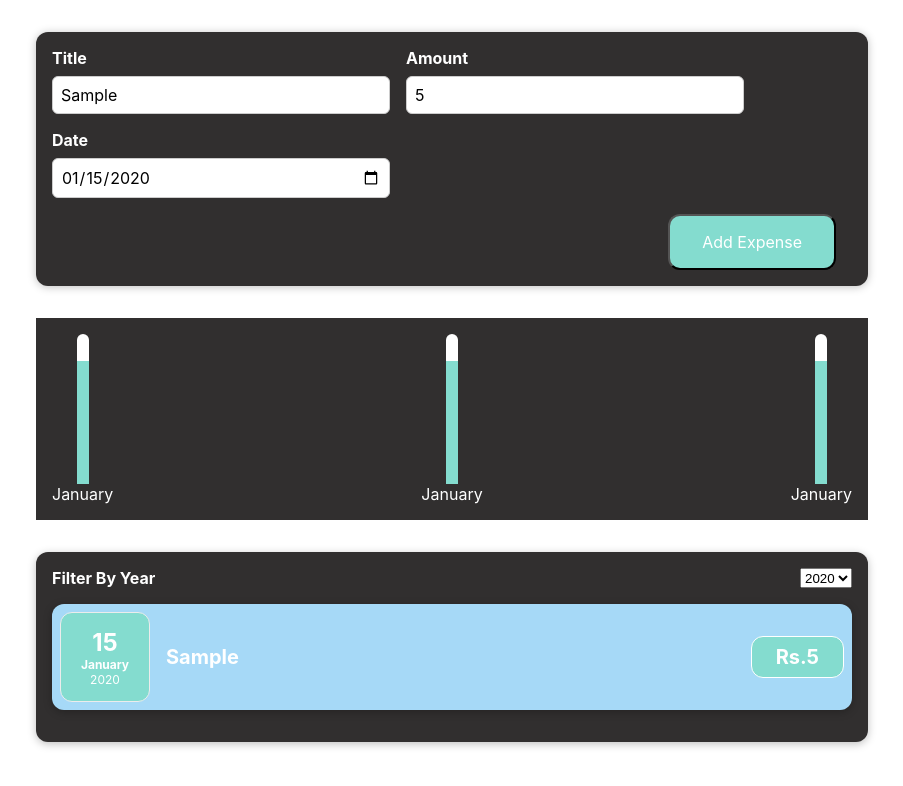
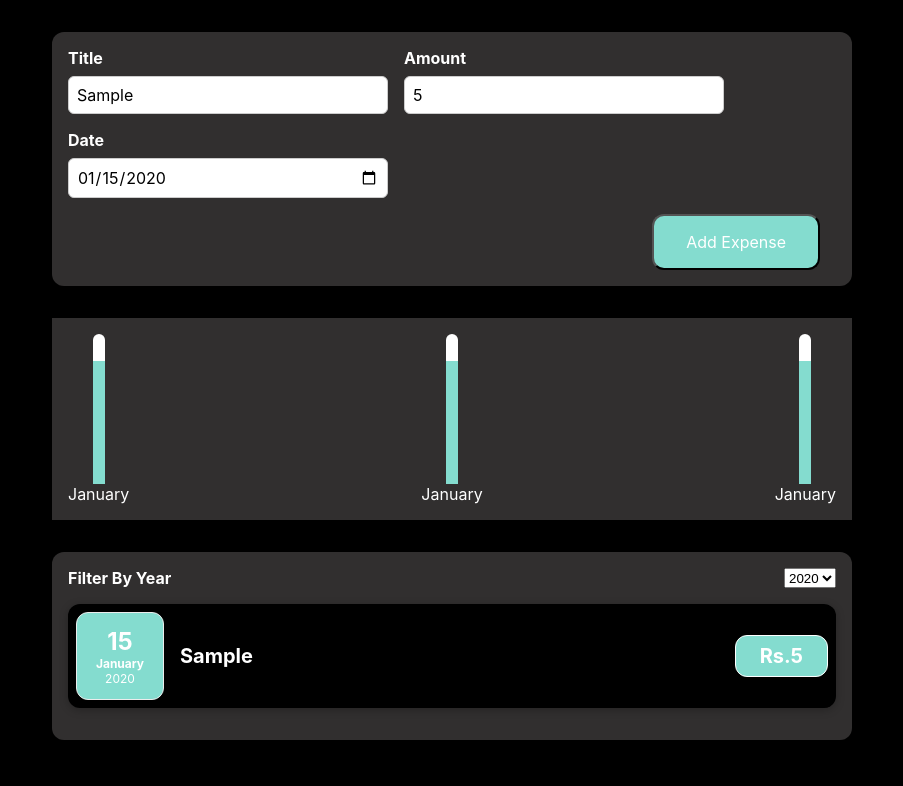
Before and after one commit to naveenkosigi/Expense-Tracker-React-, a React (Create React App) app: page / in a window 1280 px wide. Both pictures are taken after typing "Sample", "5", "2020-01-15" into the empty fields and a click on the button "Add Expense". Shown: the top 786 px of the page, without its empty margins (188-1091 px from the left). Built offline with nearby package versions, Linux system fonts and the light colour scheme.

Commit message:
improved css

```diff
--- a/src/App.css
+++ b/src/App.css
@@ -1,3 +1,6 @@
+*{
+  box-sizing: border-box;
+}
 .expenses-container{
   background-color: #312f2f;
   padding: 1rem;
@@ -5,3 +8,7 @@
   width: 50rem;
   max-width: 95%;
 }
+
+body{
+  background-color: black;
+}
--- a/src/components/ExpenseItem/ExpenseItem.css
+++ b/src/components/ExpenseItem/ExpenseItem.css
@@ -4,7 +4,7 @@
     align-items: center;
     padding: 0.5rem;
     margin: 1rem 0;
-    background-color: #A6D9F7;
+    background-color: black;
   }
 
   .expense-item__description {
```
